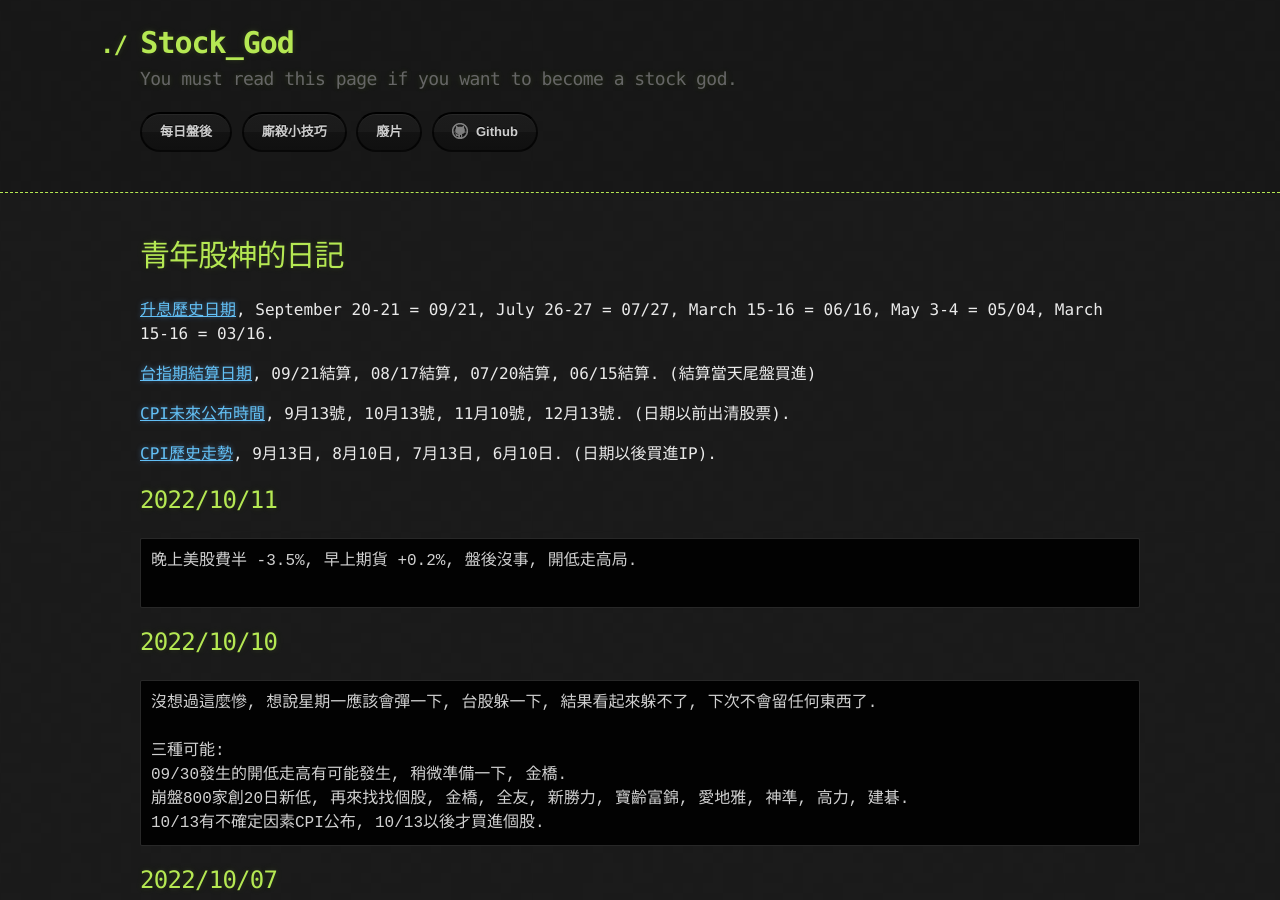
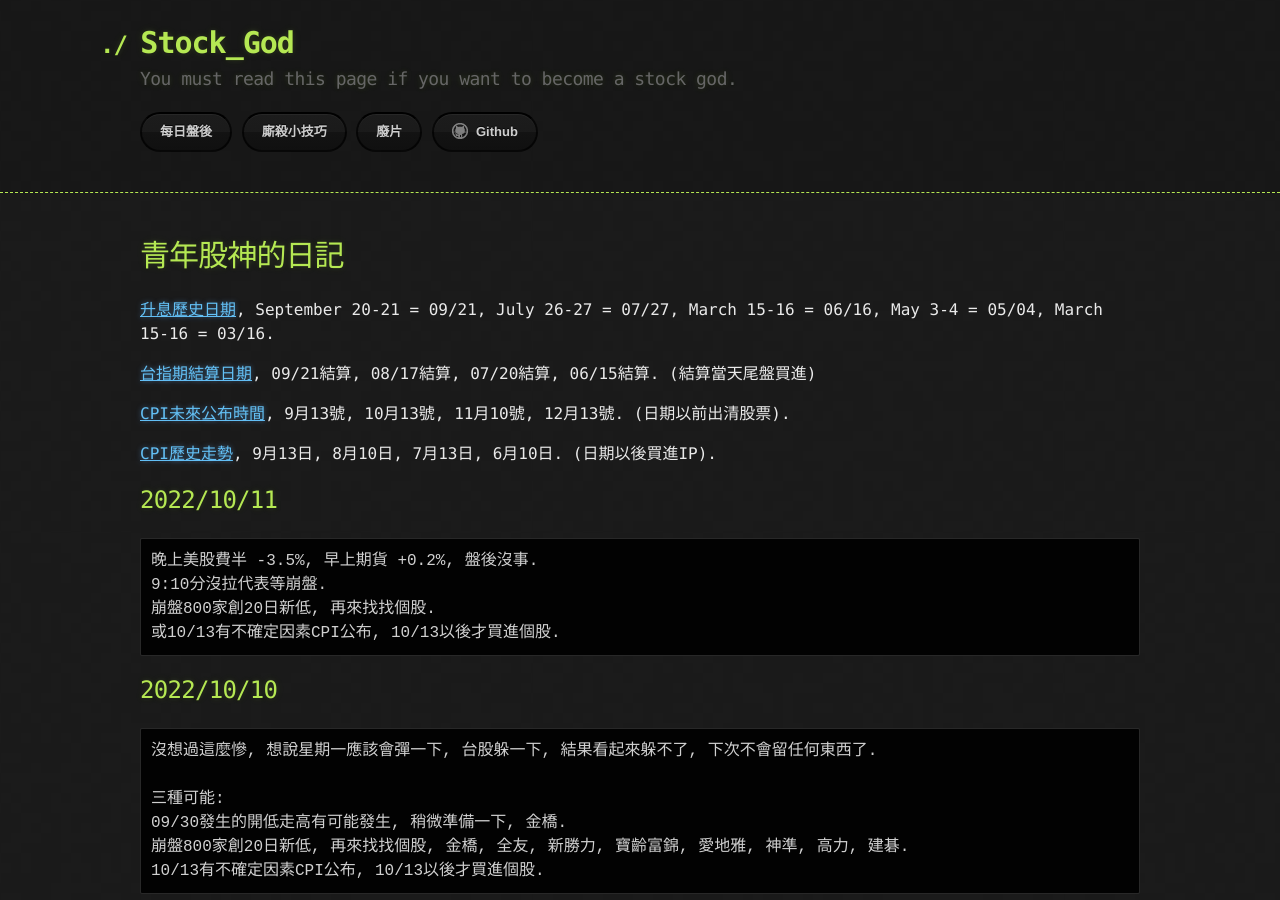
Before and after one commit to lepg5487/Stock_God, a Jekyll site: the page built from index.md, in a window 1280 px wide and 900 px high. Built offline with Jekyll 4.4.1, drawn with Linux system fonts in a browser that asks for light colours; our own code applies the rules of GitHub Pages for plain Markdown files.

Commit message:
Update index.md

````diff
--- a/index.md
+++ b/index.md
@@ -14,8 +14,10 @@ layout: testlayouts
 
 ## 2022/10/11
 ```
-晚上美股費半 -3.5%, 早上期貨 +0.2%, 盤後沒事, 開低走高局.
-
+晚上美股費半 -3.5%, 早上期貨 +0.2%, 盤後沒事.
+9:10分沒拉代表等崩盤.
+崩盤800家創20日新低, 再來找找個股.
+或10/13有不確定因素CPI公布, 10/13以後才買進個股.
 ```
 
 ## 2022/10/10
````
